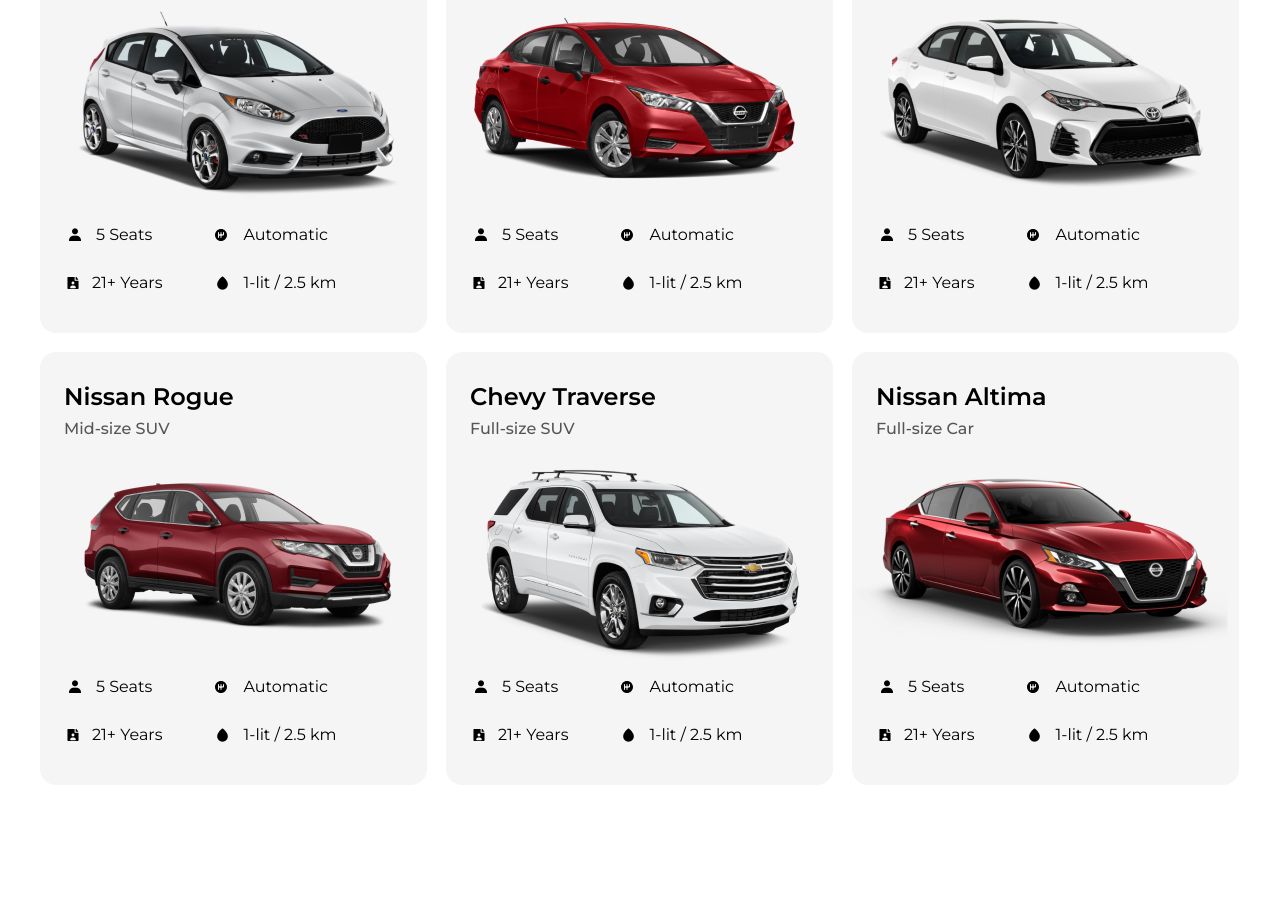
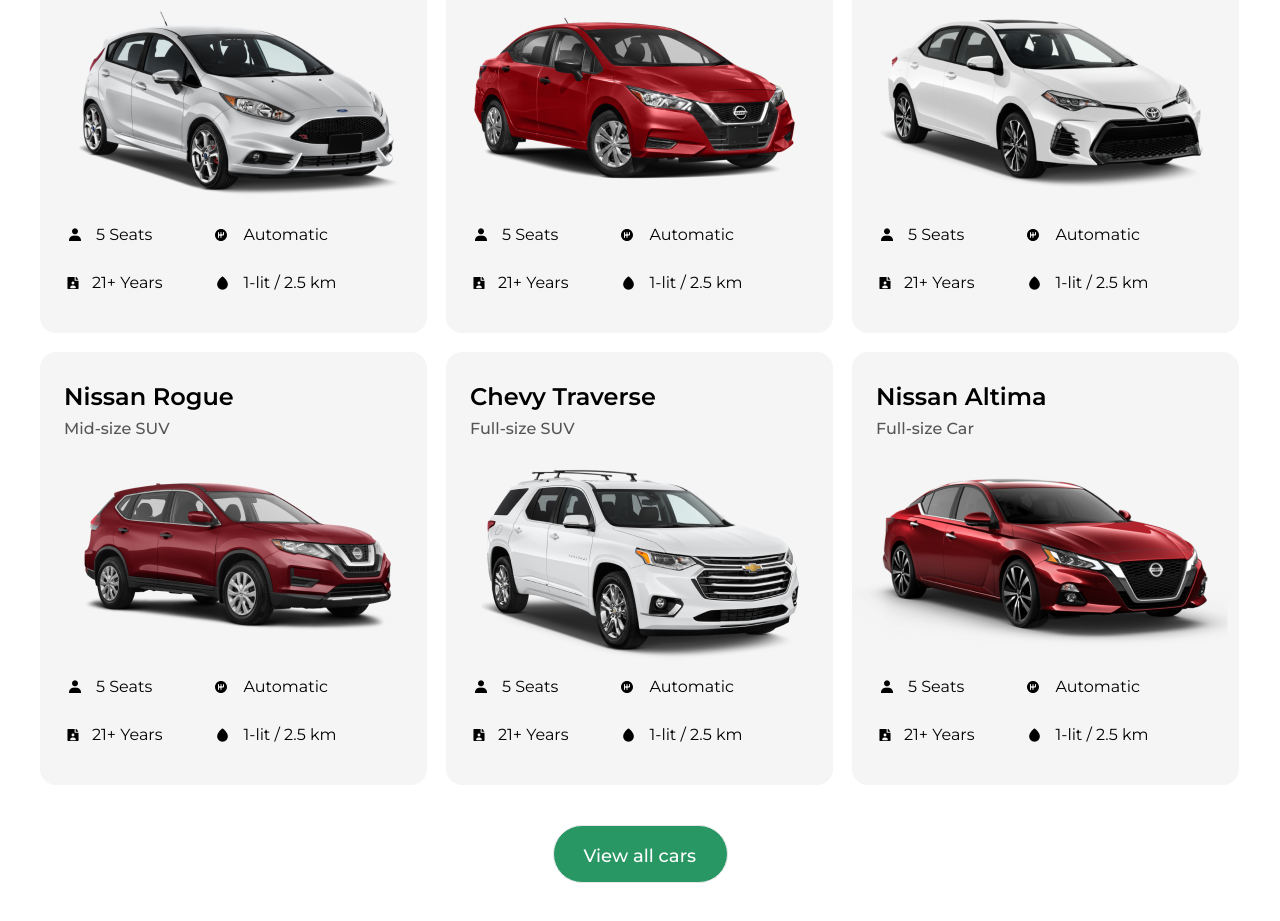
Before and after one commit to a99os/EXAM-VUE-1, a website: page src/index.html in a window 1280 px wide. Shown: the part 1067-1988 px from the top of the page. Before the commit the page ends 1892 px from the top, so only its background shows below. Drawn offline with nearby package versions, Linux system fonts and the light colour scheme.

Commit message:
full car card section

```diff
--- a/src/index.html
+++ b/src/index.html
@@ -309,6 +309,11 @@
             <ul class="car__cards flex flex-wrap gap-[19px] mt-6 mb-10">
               <!-- dinamic cards -->
             </ul>
+            <div
+              class="fill-btn filter__buttons-active mt-8 w-[175px] mx-auto mb-40 h-[58px] block group bg-transparent cursor-pointer text-[18px] leading-[22px] font-medium py-[19px] hover:bg-[#e0e1e1] dark:hover:bg-[#272727] px-[30px] rounded-full active:bg-[#F5F5F5] items-center border border-spacing-[1.5px] border-[#E5E7EA]"
+            >
+              View all cars
+            </div>
           </div>
         </div>
       </section>
```
Also changed, not shown: src/output.css.
